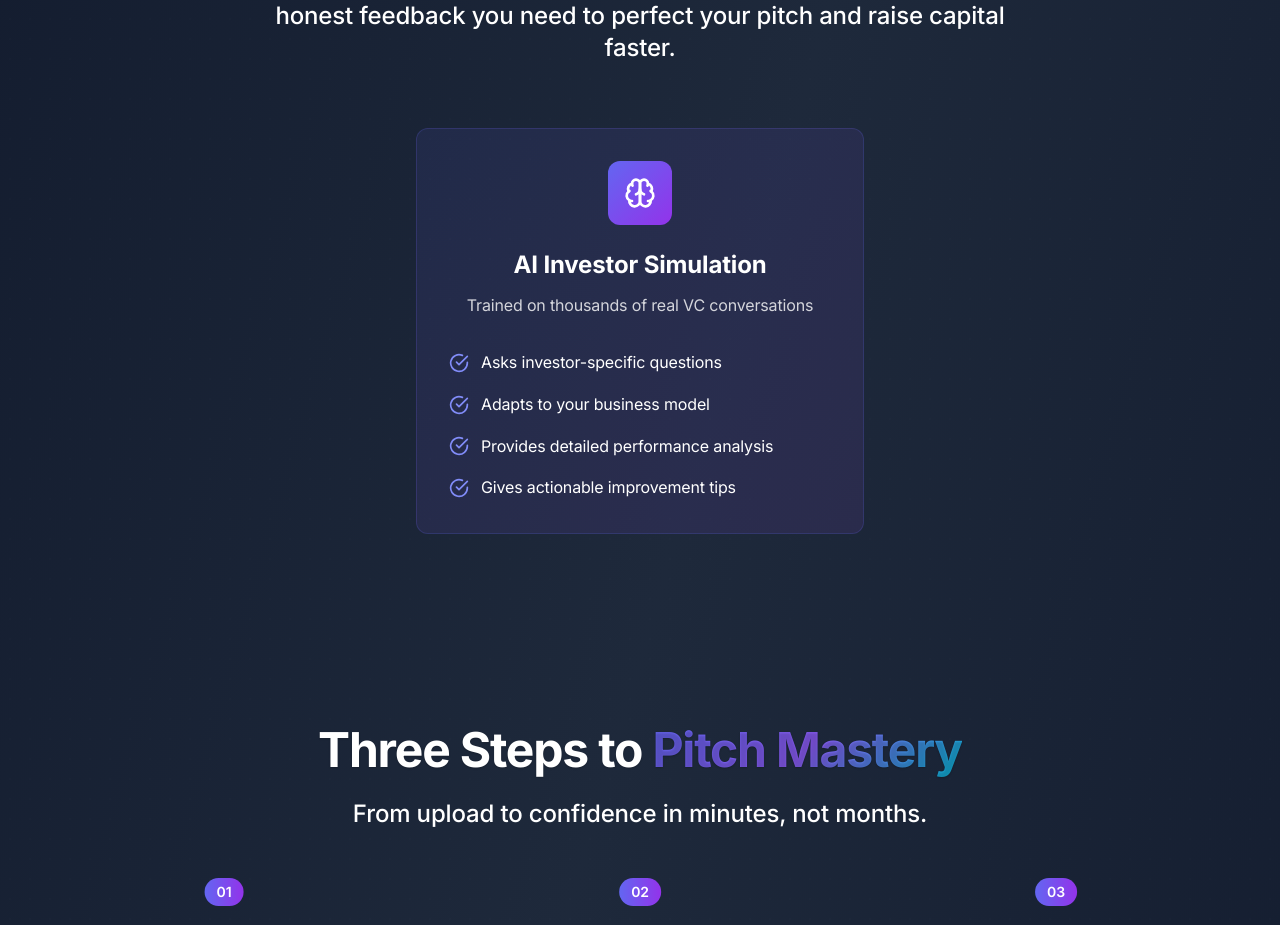
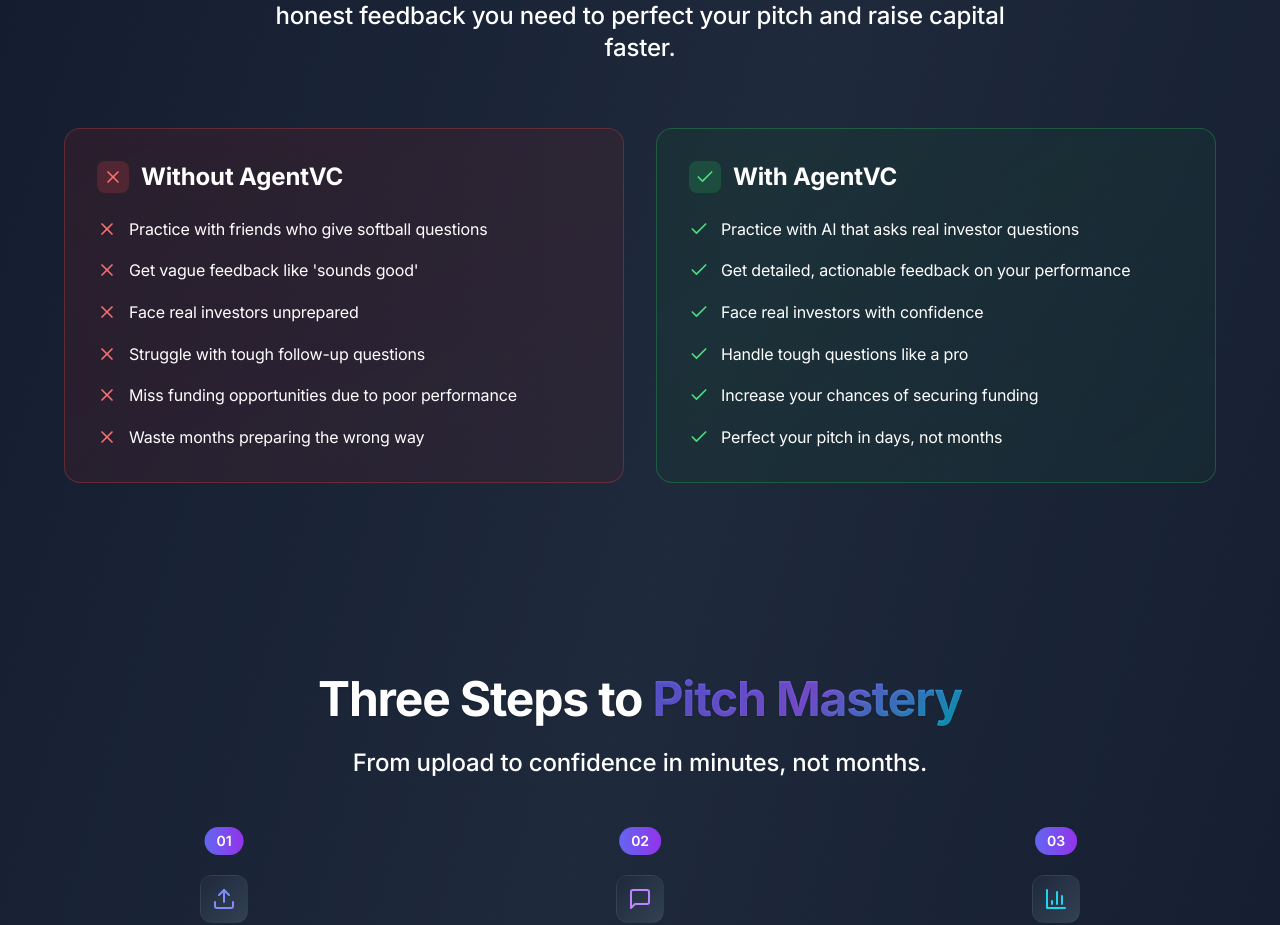
Before and after one commit to rohanvyas01/agentvc01, a React (Vite) app: page / in a window 1280 px wide. Shown: the part 1551-2476 px from the top of the page. Built offline with nearby package versions, Linux system fonts and the light colour scheme.

Commit message:
Convert solution section to red/green comparison layout

```diff
--- a/src/pages/LandingPage.tsx
+++ b/src/pages/LandingPage.tsx
@@ -206,7 +206,7 @@
         </div>
       </section>
 
-      {/* Solution Section - Converted to centered card layout */}
+      {/* Solution Section - Two Column Comparison */}
       <section className="relative section-spacing">
         <div className="max-w-7xl mx-auto container-padding">
           <motion.div
@@ -225,48 +225,81 @@
             </p>
           </motion.div>
 
-          {/* Centered Card Layout */}
-          <div className="flex justify-center">
+          {/* Two Column Comparison Layout */}
+          <div className="grid lg:grid-cols-2 gap-8 max-w-6xl mx-auto">
+            {/* Without AgentVC - Red */}
             <motion.div
-              initial={{ opacity: 0, y: 50 }}
-              whileInView={{ opacity: 1, y: 0 }}
+              initial={{ opacity: 0, x: -50 }}
+              whileInView={{ opacity: 1, x: 0 }}
               transition={{ duration: 0.8 }}
               viewport={{ once: true }}
-              className="max-w-md w-full p-8 bg-gradient-to-br from-indigo-500/10 to-purple-500/10 border border-indigo-500/20 rounded-xl text-center"
+              className="bg-gradient-to-br from-red-900/20 to-red-800/10 border border-red-500/30 rounded-2xl p-8"
             >
-              <motion.div
-                className="w-16 h-16 bg-gradient-to-br from-indigo-500 to-purple-600 rounded-xl flex items-center justify-center mx-auto mb-6 relative overflow-hidden"
-                whileHover={{ scale: 1.1, rotate: 5 }}
-                transition={{ duration: 0.3 }}
-              >
-                <Brain className="w-8 h-8 text-white relative z-10" />
-                <motion.div
-                  className="absolute inset-0 bg-gradient-to-br from-purple-600 to-indigo-500 opacity-0"
-                  whileHover={{ opacity: 1 }}
-                  transition={{ duration: 0.3 }}
-                />
-              </motion.div>
-
-              <h3 className="text-2xl font-bold text-white mb-3">AI Investor Simulation</h3>
-              <p className="text-white/80 mb-8">Trained on thousands of real VC conversations</p>
+              <div className="flex items-center gap-3 mb-6">
+                <div className="w-8 h-8 bg-red-500/20 rounded-lg flex items-center justify-center">
+                  <X className="w-5 h-5 text-red-400" />
+                </div>
+                <h3 className="text-2xl font-bold text-white">Without AgentVC</h3>
+              </div>
 
               <div className="space-y-4">
                 {[
-                  "Asks investor-specific questions",
-                  "Adapts to your business model",
-                  "Provides detailed performance analysis",
-                  "Gives actionable improvement tips"
-                ].map((feature, index) => (
+                  "Practice with friends who give softball questions",
+                  "Get vague feedback like 'sounds good'",
+                  "Face real investors unprepared",
+                  "Struggle with tough follow-up questions",
+                  "Miss funding opportunities due to poor performance",
+                  "Waste months preparing the wrong way"
+                ].map((item, index) => (
                   <motion.div
                     key={index}
-                    className="flex items-center gap-3 text-left"
+                    className="flex items-start gap-3"
                     initial={{ opacity: 0, x: -20 }}
                     whileInView={{ opacity: 1, x: 0 }}
                     transition={{ delay: index * 0.1 }}
                     viewport={{ once: true }}
                   >
-                    <CheckCircle className="w-5 h-5 text-indigo-400 flex-shrink-0" />
-                    <span className="text-white">{feature}</span>
+                    <X className="w-5 h-5 text-red-400 flex-shrink-0 mt-0.5" />
+                    <span className="text-white">{item}</span>
+                  </motion.div>
+                ))}
+              </div>
+            </motion.div>
+
+            {/* With AgentVC - Green */}
+            <motion.div
+              initial={{ opacity: 0, x: 50 }}
+              whileInView={{ opacity: 1, x: 0 }}
+              transition={{ duration: 0.8 }}
+              viewport={{ once: true }}
+              className="bg-gradient-to-br from-green-900/20 to-green-800/10 border border-green-500/30 rounded-2xl p-8"
+            >
+              <div className="flex items-center gap-3 mb-6">
+                <div className="w-8 h-8 bg-green-500/20 rounded-lg flex items-center justify-center">
+                  <Check className="w-5 h-5 text-green-400" />
+                </div>
+                <h3 className="text-2xl font-bold text-white">With AgentVC</h3>
+              </div>
+
+              <div className="space-y-4">
+                {[
+                  "Practice with AI that asks real investor questions",
+                  "Get detailed, actionable feedback on your performance",
+                  "Face real investors with confidence",
+                  "Handle tough questions like a pro",
+                  "Increase your chances of securing funding",
+                  "Perfect your pitch in days, not months"
+                ].map((item, index) => (
+                  <motion.div
+                    key={index}
+                    className="flex items-start gap-3"
+                    initial={{ opacity: 0, x: 20 }}
+                    whileInView={{ opacity: 1, x: 0 }}
+                    transition={{ delay: index * 0.1 }}
+                    viewport={{ once: true }}
+                  >
+                    <Check className="w-5 h-5 text-green-400 flex-shrink-0 mt-0.5" />
+                    <span className="text-white">{item}</span>
                   </motion.div>
                 ))}
               </div>
```
